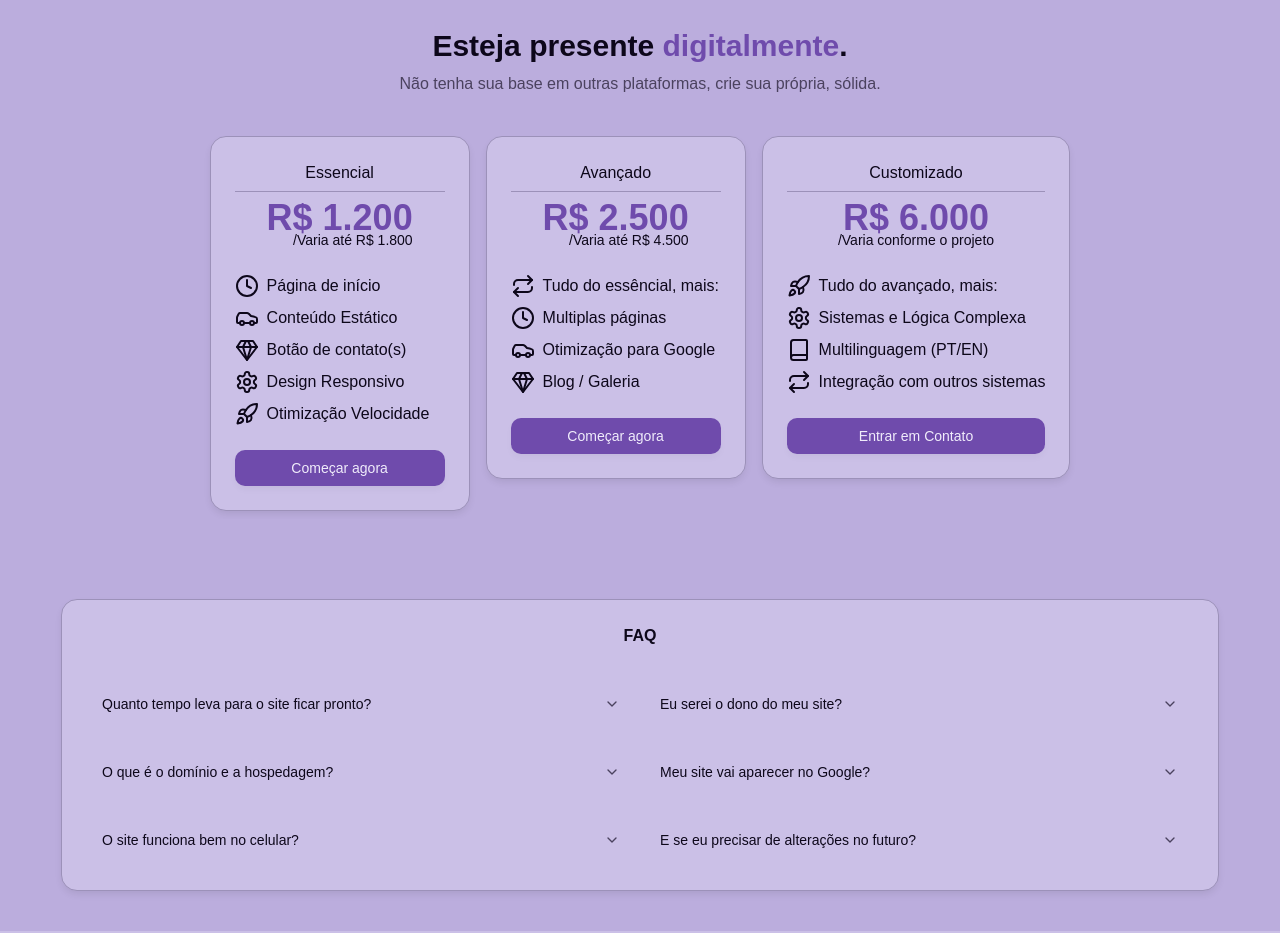
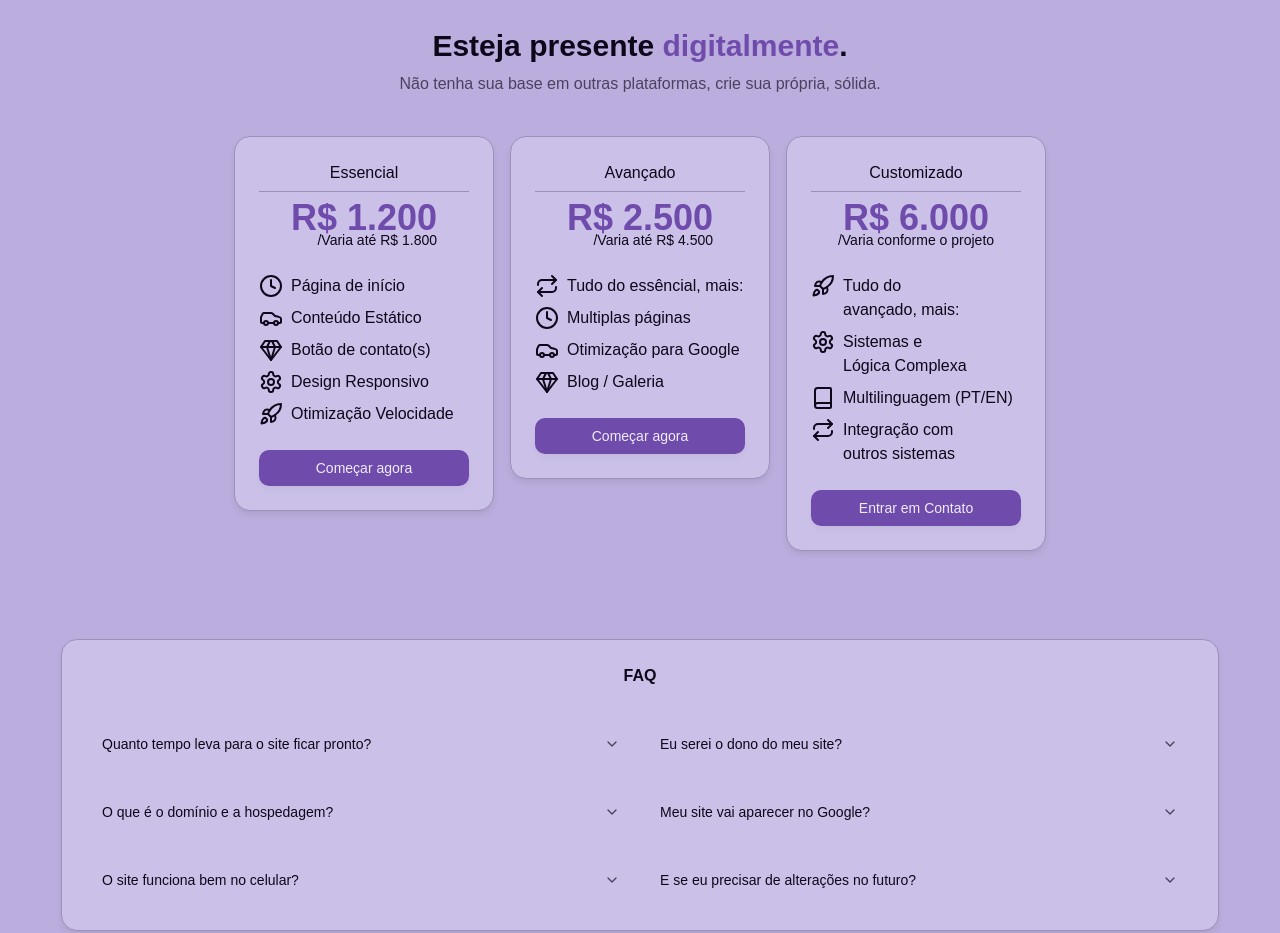
Before and after one commit to corrbrunno/website, a SvelteKit app: page /pricing/websites in a window 1280 px wide. Shown: the part 1080-2013 px from the top of the page. Built offline with nearby package versions, Linux system fonts and the light colour scheme.

Commit message:
Style: Card width fixed

```diff
--- a/src/routes/pricing/pricing-card.svelte
+++ b/src/routes/pricing/pricing-card.svelte
@@ -17,7 +17,7 @@
 	const { price, paymentFrequency, title, featureItems, actionButton }: pricingCardData = $props();
 </script>
 
-<Card.Root class="h-fit text-pretty min-w-65">
+<Card.Root class="h-fit text-pretty w-65">
 	<Card.Header class="flex flex-col items-center">
 		<h2>{title}</h2>
 		<Separator />
```
